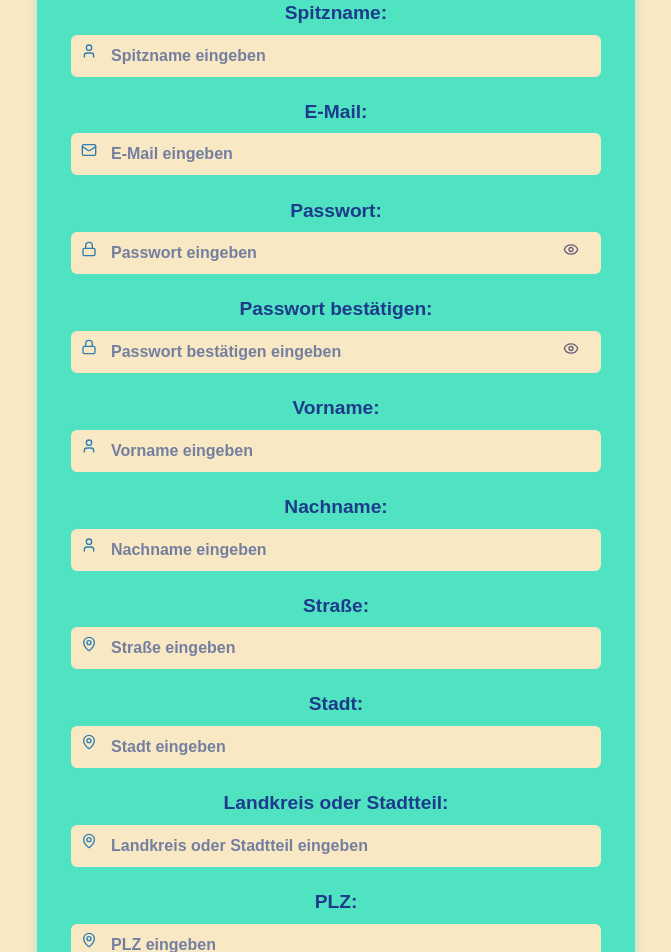
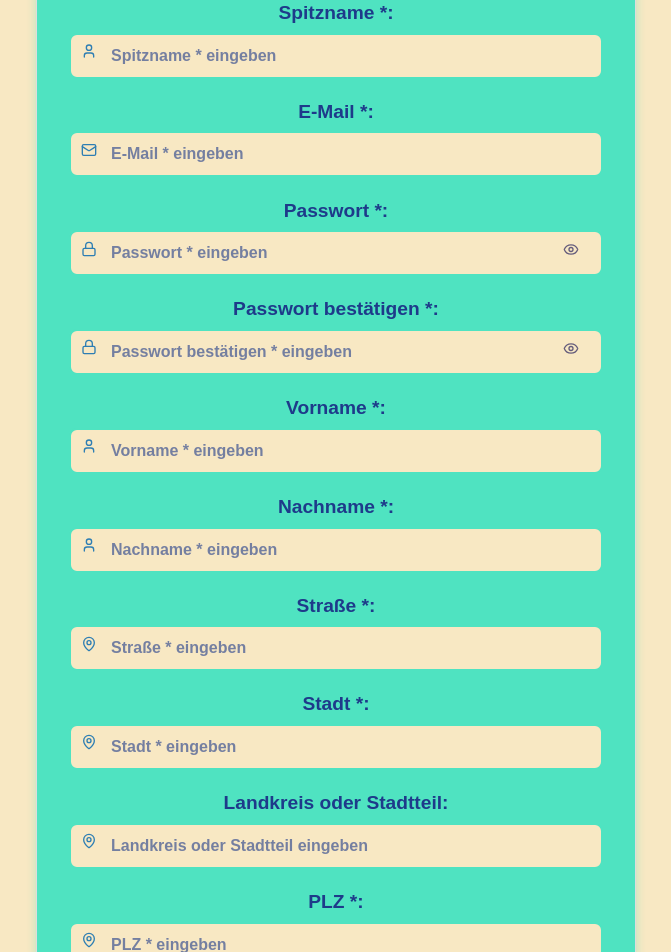
Before and after one commit to RRHor/AbschlussprojektNeu, a React (Vite) app in the folder hand-frontend/: page /register in a window 1280 px wide. Shown: the part 200-1152 px from the top of the page, without its empty margins (304-975 px from the left). Built offline with nearby package versions, Linux system fonts and the light colour scheme; no server answers.

Commit message:
Enhance auth middleware and routes: improve logging for token verification, update user fetching logic, and temporarily disable address validation in registration. Update profile API endpoints and add detailed error handling in profile updates.

```diff
--- a/hand-frontend/src/api.js
+++ b/hand-frontend/src/api.js
@@ -3,7 +3,7 @@ import { API_URL } from './config.js';
 
 // Zentrale axios-Instanz erstellen
 const api = axios.create({
-  baseURL: API_URL,
+  baseURL: API_URL, // HIER: Ändere diese Zeile!
   timeout: 10000,
   headers: {
     'Content-Type': 'application/json',
--- a/hand-frontend/src/components/RegisterForm.jsx
+++ b/hand-frontend/src/components/RegisterForm.jsx
@@ -102,10 +102,15 @@ const RegisterForm = ({ onSuccess }) => {
   const validateForm = () => {
     const errors = {};
 
-    // Required fields
-    const requiredFields = ['nickname', 'email', 'password', 'confirmPassword', 'firstName', 'lastName'];
+    // Required fields - ALLE Felder jetzt required
+    const requiredFields = [
+      'nickname', 'email', 'password', 'confirmPassword',
+      'firstName', 'lastName',
+      'street', 'city', 'zip', 'state'  // ← Adressfelder auch required
+    ];
+
     requiredFields.forEach((field) => {
-      if (!formData[field].trim()) {
+      if (!formData[field] || !formData[field].toString().trim()) {
         errors[field] = 'Dieses Feld ist erforderlich.';
       }
     });
@@ -147,6 +152,7 @@ const RegisterForm = ({ onSuccess }) => {
     }
 
     try {
+      // 🔧 OPTION 3: Nur Top-Level-Felder, KEIN adress-Objekt
       const registrationData = {
         nickname: formData.nickname,
         email: formData.email,
@@ -156,11 +162,13 @@ const RegisterForm = ({ onSuccess }) => {
         adress: {
           street: formData.street,
           city: formData.city,
-          district: formData.district,
-          zip: formData.zip ? parseInt(formData.zip, 10) : null,
-          state: formData.state,
-        },
+          district: formData.district || "",  // Optional
+          zip: parseInt(formData.zip, 10),
+          state: formData.state
+        }
       };
+
+      console.log('🔍 Sending complete registration data:', registrationData);
 
       const result = await register(registrationData);
 
@@ -171,7 +179,6 @@ const RegisterForm = ({ onSuccess }) => {
           onSuccess(result);
         }
 
-        // Successful registration, redirect after short delay
         setTimeout(() => {
           navigate('/profile', { replace: true });
         }, 1500);
@@ -187,17 +194,17 @@ const RegisterForm = ({ onSuccess }) => {
   };
 
   const fieldLabels = {
-    nickname: 'Spitzname',
-    email: 'E-Mail',
-    password: 'Passwort',
-    confirmPassword: 'Passwort bestätigen',
-    firstName: 'Vorname',
-    lastName: 'Nachname',
-    street: 'Straße',
-    city: 'Stadt',
+    nickname: 'Spitzname *',
+    email: 'E-Mail *',
+    password: 'Passwort *',
+    confirmPassword: 'Passwort bestätigen *',
+    firstName: 'Vorname *',
+    lastName: 'Nachname *',
+    street: 'Straße *',           // ← Jetzt required
+    city: 'Stadt *',              // ← Jetzt required
     district: 'Landkreis oder Stadtteil',
-    zip: 'PLZ',
-    state: 'Bundesland',
+    zip: 'PLZ *',                 // ← Jetzt required
+    state: 'Bundesland *',        // ← Jetzt required
   };
 
   const getFieldIcon = (field) => {
@@ -248,7 +255,10 @@ const RegisterForm = ({ onSuccess }) => {
                     value={formData[field]}
                     onChange={handleChange}
                     onBlur={handleBlur}
-                    required={['nickname', 'email', 'password', 'confirmPassword', 'firstName', 'lastName'].includes(field)}
+                    required={[
+                      'nickname', 'email', 'password', 'confirmPassword',
+                      'firstName', 'lastName', 'street', 'city', 'zip', 'state'
+                    ].includes(field)}  // ← Erweiterte Liste
                     className={`register-input ${
                       touchedFields[field] ? 'touched' : ''
                     } ${formErrors[field] ? 'error' : ''}`}
--- a/hand-frontend/src/context/AuthContext.jsx
+++ b/hand-frontend/src/context/AuthContext.jsx
@@ -66,6 +66,7 @@ export const AuthProvider = ({ children }) => {
 
       return { success: true };
     } catch (error) {
+      console.error('Registration failed:', error.response?.data);
       return {
         success: false,
         message: error.response?.data?.message || 'Registrierung fehlgeschlagen'
--- a/hand-frontend/src/pages/Profile.jsx
+++ b/hand-frontend/src/pages/Profile.jsx
@@ -28,7 +28,7 @@ const Profile = () => {
     const fetchUserData = async () => {
       try {
         setIsLoading(true);
-        const response = await api.get('/users/me');
+        const response = await api.get('/auth/users/me');
 
         const formattedData = {
           username: response.data.nickname || '',
@@ -67,12 +67,19 @@ const Profile = () => {
     try {
       setIsSaving(true);
 
+      // DEBUG: Prüfe die tatsächliche API-URL
+      console.log('🔍 API Base URL:', api.defaults.baseURL);
+
+      const token = localStorage.getItem('token');
+      console.log('🔍 Frontend Token:', token ? 'VORHANDEN' : 'NICHT VORHANDEN');
+      console.log('🔍 Token Inhalt:', token);
+      console.log('🔍 AuthContext User:', user);
+
       const updateData = {
         nickname: editData.username,
         email: editData.email,
       };
 
-      // Nur Adresse hinzufügen, wenn Daten vorhanden
       if (editData.firstName || editData.lastName || editData.street || editData.city) {
         updateData.adress = [{
           firstName: editData.firstName,
@@ -84,17 +91,20 @@ const Profile = () => {
         }];
       }
 
-      const response = await api.put('/users/me', updateData);
+      console.log('🔍 Update Data:', updateData);
+
+      const response = await api.put('/auth/users/me', updateData);
 
       if (response.status === 200) {
         setProfileData({ ...editData });
         setIsEditing(false);
         setError(null);
-        // Optional: Toast-Notification statt Alert
         alert('Profil erfolgreich aktualisiert!');
       }
     } catch (error) {
-      console.error('Fehler beim Speichern:', error);
+      console.error('🚨 Fehler beim Speichern:', error);
+      console.error('🚨 Error Response:', error.response?.data);
+      console.error('🚨 Error Status:', error.response?.status);
       setError('Fehler beim Speichern der Änderungen');
     } finally {
       setIsSaving(false);
```
Also changed, not shown: 2 other files (tests, documents, lock files or other folders).
